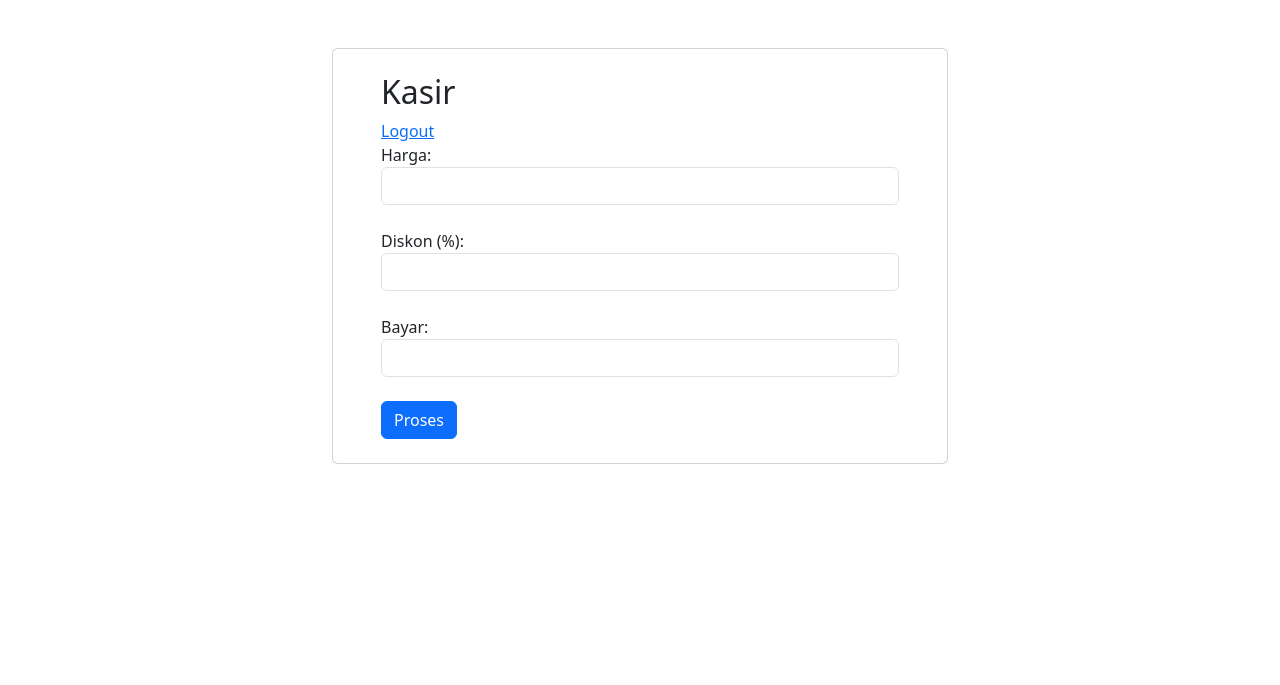
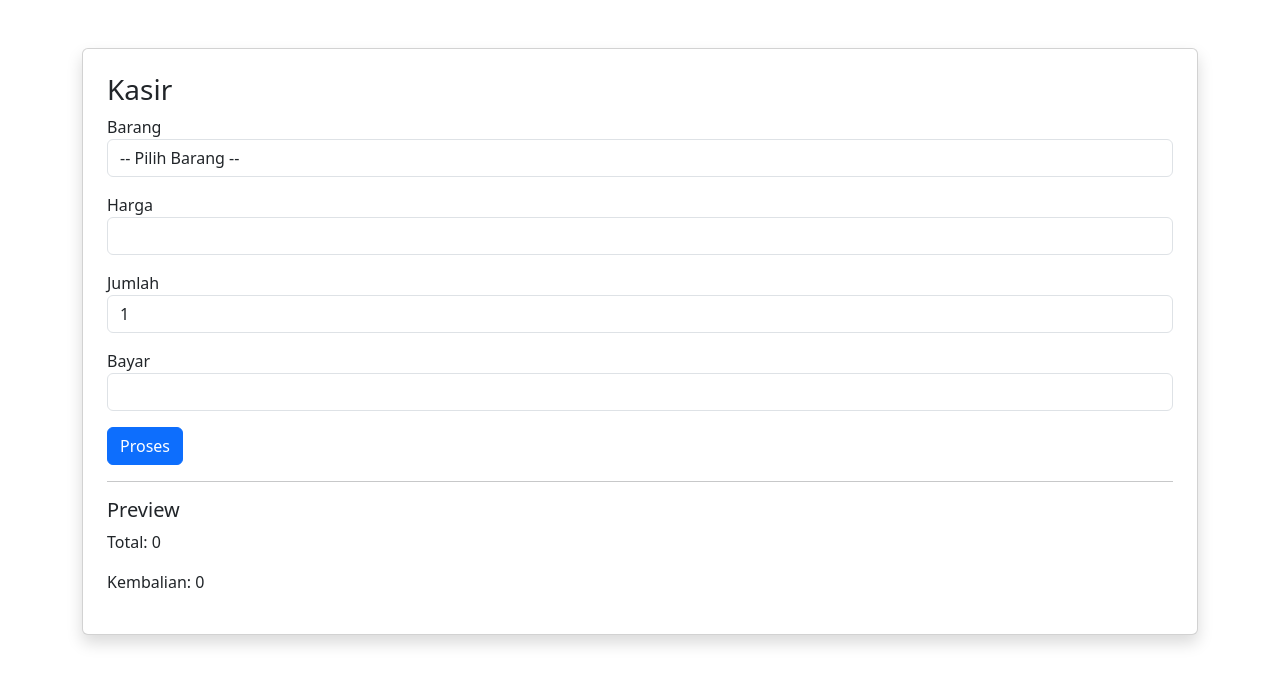
Before and after one commit to stokpribadidipa-ship-it/kasir-mini, a PHP site: page /kasir.php in a window 1280 px wide. Shown: the top 685 px of the page. Run offline with PHP 8.4, Linux system fonts and the light colour scheme; data that the repository does not hold is empty.

Commit message:
Update kasir.php

```diff
--- a/kasir.php
+++ b/kasir.php
@@ -1,29 +1,83 @@
+<?php include 'koneksi.php'; ?>
+
 <!DOCTYPE html>
-<html lang="en">
+<html>
 <head>
-    <meta charset="UTF-8">
-    <meta name="viewport" content="width=device-width, initial-scale=1.0">
-    <title>Document</title>
-    <link href="https://cdn.jsdelivr.net/npm/bootstrap@5.3.8/dist/css/bootstrap.min.css" rel="stylesheet" integrity="sha384-sRIl4kxILFvY47J16cr9ZwB07vP4J8+LH7qKQnuqkuIAvNWLzeN8tE5YBujZqJLB" crossorigin="anonymous">
+    <title>Kasir</title>
+    <link href="https://cdn.jsdelivr.net/npm/bootstrap@5.3.8/dist/css/bootstrap.min.css" rel="stylesheet">
 </head>
 <body>
-    <div class="container-fluid">
-        <div class="row justify-content-center">
-            <div class="col-md-6">
-                <div class="card px-5 py-4 mt-5">
-                    <h2>Kasir</h2>
-                    <a href="logout.php">Logout</a>
 
-                    <form method="POST" action="transaksi.php">
-                            Harga: <input type="number" name="harga" class="form-control"><br>
-                            Diskon (%): <input type="number" name="diskon" class="form-control"><br>
-                            Bayar: <input type="number" name="bayar" class="form-control"><br>
-                        <button type="submit" class="btn btn-primary">Proses</button>
-                    </form>
-                </div>
-            </div>
-        </div>
-    </div>
+<div class="container mt-5">
+<div class="card p-4 shadow">
+
+<h3>Kasir</h3>
+
+<form method="POST" action="proses.php">
+
+<!-- Pilih Barang -->
+<label>Barang</label>
+<select name="barang_id" id="barang" class="form-control mb-3" onchange="setHarga()" required>
+    <option value="">-- Pilih Barang --</option>
+
+    <?php
+    $query = mysqli_query($conn, "SELECT * FROM barang");
+    while ($data = mysqli_fetch_assoc($query)) {
+        echo "<option value='{$data['id_barang']}' data-harga='{$data['harga']}'>
+                {$data['nama_barang']} - {$data['harga']}
+              </option>";
+    }
+    ?>
+</select>
+
+<!-- Harga -->
+<label>Harga</label>
+<input type="number" id="harga" name="harga" class="form-control mb-3" readonly>
+
+<!-- Jumlah -->
+<label>Jumlah</label>
+<input type="number" id="jumlah" name="jumlah" class="form-control mb-3" value="1">
+
+<!-- Bayar -->
+<label>Bayar</label>
+<input type="number" id="bayar" name="bayar" class="form-control mb-3">
+
+<button class="btn btn-primary">Proses</button>
+
+</form>
+
+<hr>
+
+<h5>Preview</h5>
+<p>Total: <span id="total">0</span></p>
+<p>Kembalian: <span id="kembalian">0</span></p>
+
+</div>
+</div>
+
+<script>
+function setHarga() {
+    let select = document.getElementById("barang");
+    let harga = select.options[select.selectedIndex].dataset.harga;
+    document.getElementById("harga").value = harga;
+    hitung();
+}
+
+function hitung() {
+    let harga = document.getElementById("harga").value || 0;
+    let jumlah = document.getElementById("jumlah").value || 0;
+    let bayar = document.getElementById("bayar").value || 0;
+
+    let total = harga * jumlah;
+    let kembalian = bayar - total;
+
+    document.getElementById("total").innerText = total;
+    document.getElementById("kembalian").innerText = kembalian;
+}
+
+document.getElementById("jumlah").addEventListener("input", hitung);
+document.getElementById("bayar").addEventListener("input", hitung);
+</script>
 
 </body>
 </html>
```
